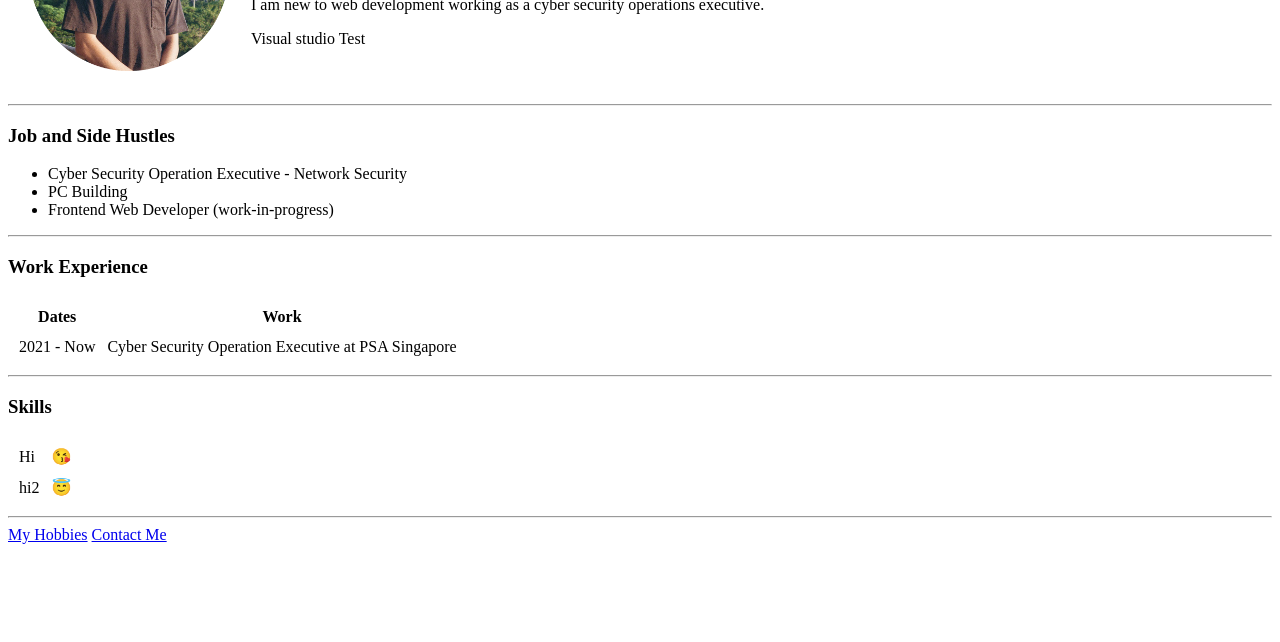
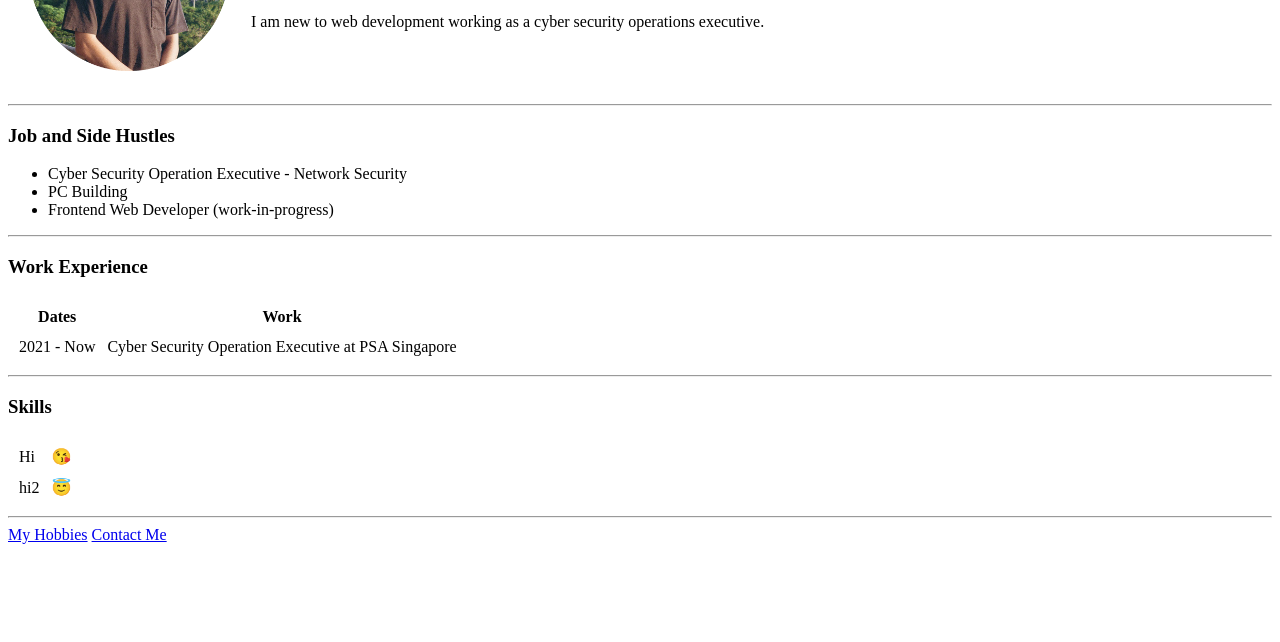
Before and after one commit to davejohn0/experimentaltest, a plain HTML site: page index.html in a window 1280 px wide. Shown: the part 158-800 px from the top of the page. Drawn offline with Linux system fonts and the light colour scheme.

Commit message:
Finaltest

```diff
--- a/index.html
+++ b/index.html
@@ -18,7 +18,6 @@
                 <h1>"DAVE" <a href="https://www.instagram.com/haoyongthy/">TAY HAO YONG</a></h1>
                 <p><em>Not a founder of anything <strong>YET</strong>.</em></p>
                 <p>I am new to web development working as a cyber security operations executive.</p>
-                <p>Visual studio Test</p>
             </td>
         </tr>
 
```
